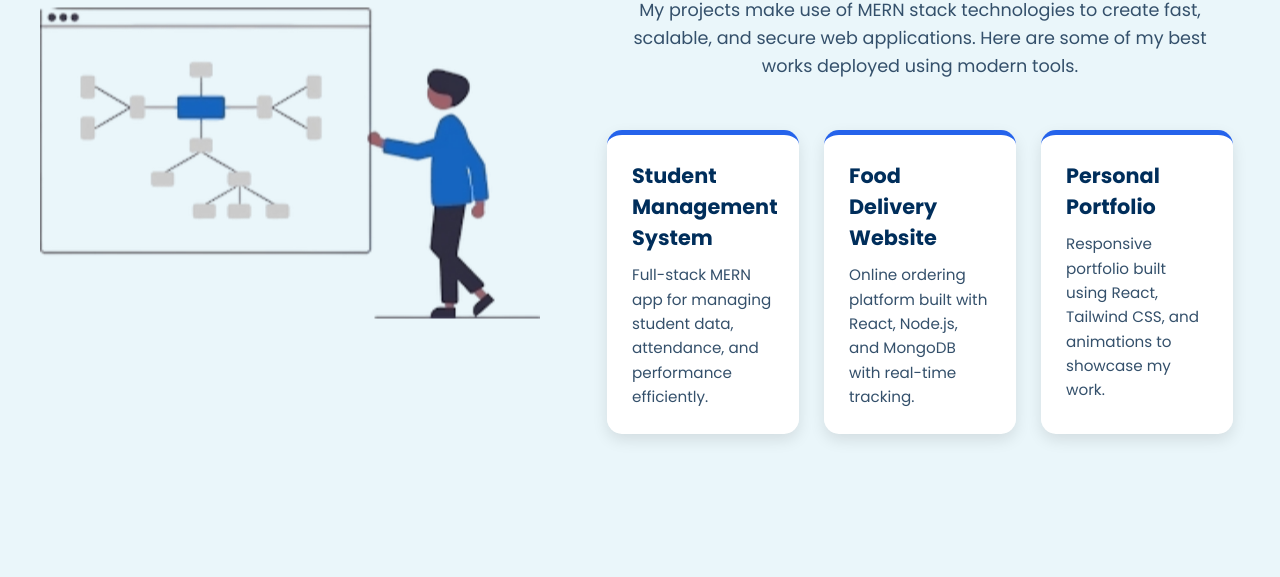
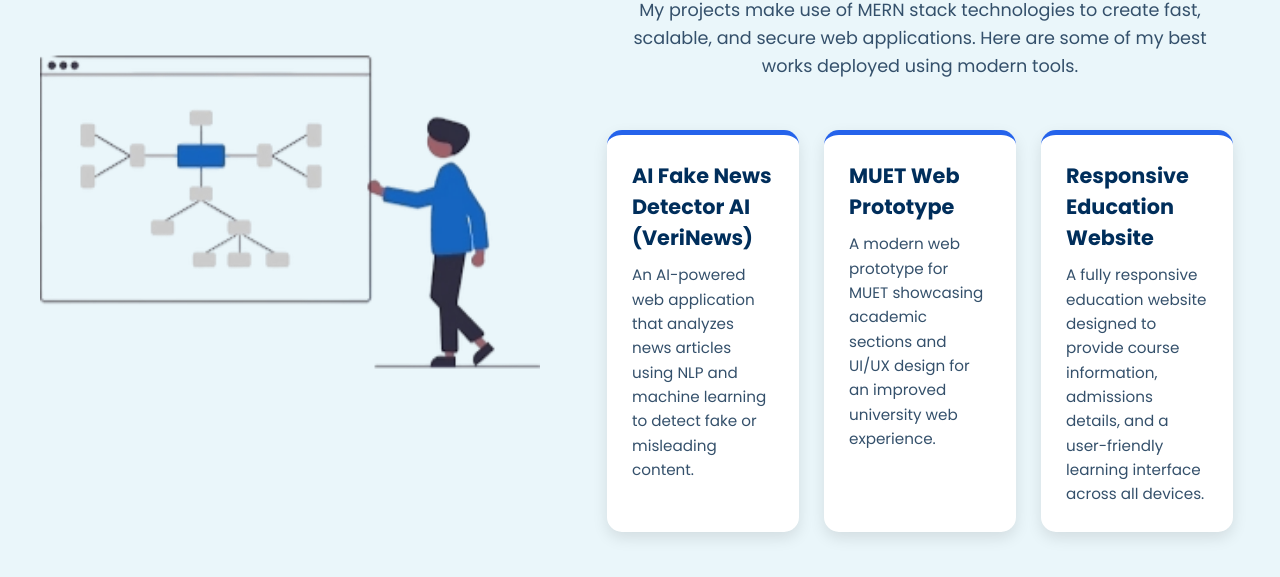
Before and after one commit to Rizwan1353/Portfolioof_Rizwan, a plain HTML site: page project.html in a window 1280 px wide. Shown: the part 271-848 px from the top of the page. Before the commit the page ends 805 px from the top, so only its background shows below. Drawn offline with Linux system fonts and the light colour scheme; a web font is replaced by a local one.

Commit message:
Initial commit for new repo

```diff
--- a/project.html
+++ b/project.html
@@ -1,12 +1,15 @@
 <!DOCTYPE html>
 <html lang="en">
+
 <head>
   <meta charset="UTF-8" />
   <meta name="viewport" content="width=device-width, initial-scale=1.0" />
   <title>Rizwan Ali | Portfolio</title>
   <link rel="stylesheet" href="/style/project.css" />
-  <link href="https://fonts.googleapis.com/css2?family=Poppins:wght@400;600;700&family=Momo+Signature&display=swap" rel="stylesheet">
+  <link href="https://fonts.googleapis.com/css2?family=Poppins:wght@400;600;700&family=Momo+Signature&display=swap"
+    rel="stylesheet">
 </head>
+
 <body>
 
   <!-- Navbar -->
@@ -36,19 +39,27 @@
         </p>
 
         <div class="project-grid">
-        <a href="#" class="project-card">
-          <h3>Student Management System</h3>
-          <p>Full-stack MERN app for managing student data, attendance, and performance efficiently.</p>
+          <a href="https://github.com/Rizwan1353/Detecting_Fake_News_with_AI-VeriNews" class="project-card">
+            <h3>AI Fake News Detector AI (VeriNews)</h3>
+            <p>
+              An AI-powered web application that analyzes news articles using NLP and machine learning
+              to detect fake or misleading content.</p>
           </a>
 
-        <a href="#" class="project-card">
-          <h3>Food Delivery Website</h3>
-          <p>Online ordering platform built with React, Node.js, and MongoDB with real-time tracking.</p>
+          <a href="https://github.com/Rizwan1353/Final_project_PITP" class="project-card">
+            <h3>MUET Web Prototype</h3>
+            <p>
+              A modern web prototype for MUET showcasing academic sections
+              and UI/UX design for an improved university web experience.
+            </p>
           </a>
 
-        <a href="#" class="project-card">
-          <h3>Personal Portfolio</h3>
-          <p>Responsive portfolio built using React, Tailwind CSS, and animations to showcase my work.</p>
+          <a href="https://github.com/Rizwan1353/Responsive_Multipage_Education_Website" class="project-card">
+            <h3>Responsive Education Website</h3>
+            <p>
+              A fully responsive education website designed to provide course information,
+              admissions details, and a user-friendly learning interface across all devices.
+            </p>
           </a>
         </div>
       </div>
@@ -64,4 +75,5 @@
   </script>
 
 </body>
+
 </html>
```
Also changed, not shown: contact.html (+1 -1 lines), education.html (+6 -6 lines), certificate/web_development.jpg (added), images/pr.jpeg (added), images/pr2.jpeg (added), images/profile.jpg (deleted), 1 other file. Lines whose indentation alone changed are shown as unchanged.
